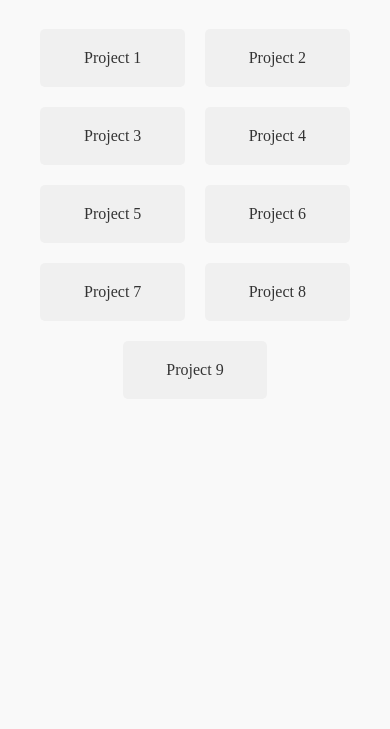
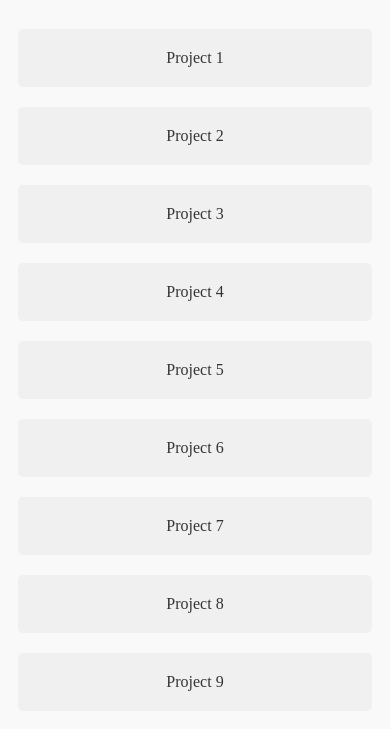
Before and after one commit to PauloFerreiraPT/pauloferreirapt.github.io, a plain HTML site: page index.html in a window 390 px wide. Shown: the part 61-790 px from the top of the page. Drawn offline with Linux system fonts and the light colour scheme.

Commit message:
Update index.html

```diff
--- a/index.html
+++ b/index.html
@@ -30,6 +30,17 @@
       .project-card a:hover {
         background-color: #e0e0e0;
       }
+      /* Responsive design */
+      @media only screen and (max-width: 768px) {
+        .project-card a {
+          flex-basis: calc(50% - 20px);
+        }
+      }
+      @media only screen and (max-width: 480px) {
+        .project-card a {
+          flex-basis: 100%;
+        }
+      }
     </style>
   </head>
   <body>
```
